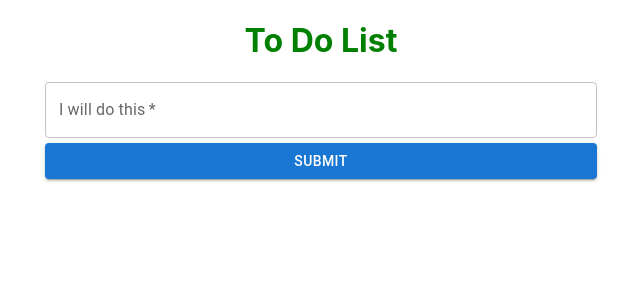
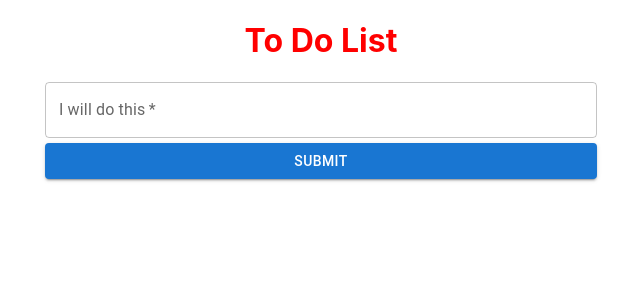
Before and after one commit to Bhaveen4/To-do-List, a React (Create React App) app: page / in a window 1280 px wide. Shown: the top 300 px of the page, without its empty margins (319-959 px from the left). Built offline with nearby package versions, Linux system fonts and the light colour scheme.

Commit message:
textColorChange

```diff
--- a/src/components/Todoform.js
+++ b/src/components/Todoform.js
@@ -12,7 +12,7 @@ const Todoform = ({ addTodo }) => {
   };
   return (
     <Container maxWidth="sm">
-      <h1 style={{textAlign: "center", color:"green"}}>To Do List</h1>
+      <h1 style={{textAlign: "center", color:"red"}}>To Do List</h1>
       <form onSubmit={handleSubmit}>
         <FormControl fullWidth={true}>
           <TextField
```
